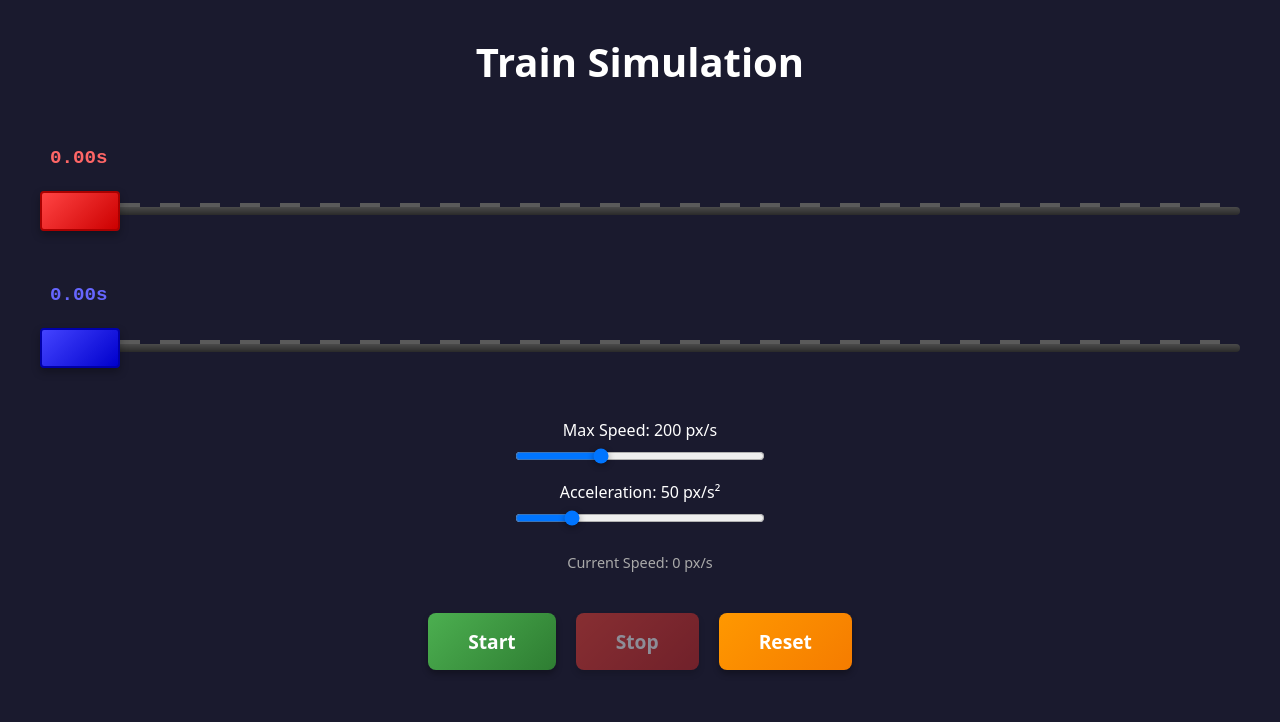
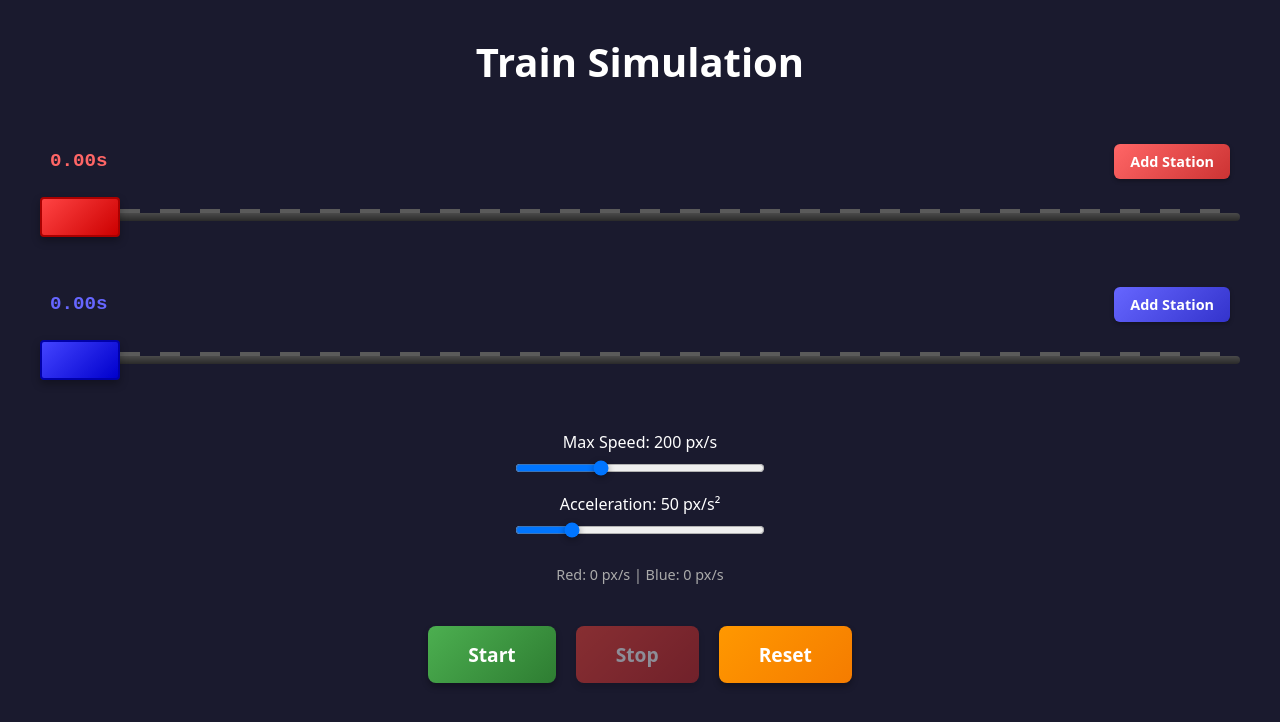
Before and after one commit to GiacomoRobino/train-simulation, a React (Vite) app: page / in a window 1280 px wide. Shown: the top 722 px of the page. Built offline with nearby package versions, Linux system fonts and the light colour scheme.

Commit message:
added stations

```diff
--- a/src/App.css
+++ b/src/App.css
@@ -42,6 +42,13 @@ h1 {
   display: flex;
   flex-direction: column;
   gap: 8px;
+}
+
+.track-header {
+  display: flex;
+  justify-content: space-between;
+  align-items: center;
+  padding-right: 10px;
 }
 
 .track-timer {
@@ -110,6 +117,48 @@ h1 {
 .blue-train {
   background: linear-gradient(135deg, #4444ff, #0000cc);
   border: 2px solid #0000aa;
+}
+
+.station {
+  position: absolute;
+  width: 20px;
+  height: 20px;
+  top: 50%;
+  transform: translate(-50%, -50%);
+  background: linear-gradient(135deg, #4CAF50, #2E7D32);
+  border: 2px solid #1B5E20;
+  border-radius: 3px;
+  z-index: 1;
+}
+
+.station-btn {
+  padding: 8px 16px;
+  font-size: 0.9rem;
+  font-weight: bold;
+  border: none;
+  border-radius: 6px;
+  cursor: pointer;
+  transition: all 0.2s ease;
+  color: white;
+  box-shadow: 0 2px 4px rgba(0, 0, 0, 0.3);
+}
+
+.station-btn:hover:not(:disabled) {
+  transform: translateY(-1px);
+  box-shadow: 0 4px 8px rgba(0, 0, 0, 0.4);
+}
+
+.station-btn:disabled {
+  opacity: 0.5;
+  cursor: not-allowed;
+}
+
+.red-station-btn {
+  background: linear-gradient(135deg, #ff6666, #cc3333);
+}
+
+.blue-station-btn {
+  background: linear-gradient(135deg, #6666ff, #3333cc);
 }
 
 .sliders-container {
--- a/src/App.jsx
+++ b/src/App.jsx
@@ -4,29 +4,117 @@ import './App.css'
 function App() {
   const [isRunning, setIsRunning] = useState(false)
   const [isFinished, setIsFinished] = useState(false)
-  const [redPosition, setRedPosition] = useState(0)
-  const [bluePosition, setBluePosition] = useState(0)
-  const [velocity, setVelocity] = useState(0)
   const [maxSpeed, setMaxSpeed] = useState(200)
   const [acceleration, setAcceleration] = useState(50)
+
+  // Red train state
+  const [redPosition, setRedPosition] = useState(0)
+  const [redVelocity, setRedVelocity] = useState(0)
   const [redTime, setRedTime] = useState(0)
+  const [redFinished, setRedFinished] = useState(false)
+  const [redStation, setRedStation] = useState(null)
+  const [redAtStation, setRedAtStation] = useState(false)
+
+  // Blue train state
+  const [bluePosition, setBluePosition] = useState(0)
+  const [blueVelocity, setBlueVelocity] = useState(0)
   const [blueTime, setBlueTime] = useState(0)
-  const [redFinished, setRedFinished] = useState(false)
   const [blueFinished, setBlueFinished] = useState(false)
+  const [blueStation, setBlueStation] = useState(null)
+  const [blueAtStation, setBlueAtStation] = useState(false)
 
   const animationRef = useRef(null)
   const lastTimeRef = useRef(null)
-  const velocityRef = useRef(0)
-  const positionRef = useRef(0)
   const startTimeRef = useRef(null)
-  const redFinishedRef = useRef(false)
-  const blueFinishedRef = useRef(false)
+
+  // Refs for animation
+  const redRef = useRef({
+    position: 0,
+    velocity: 0,
+    finished: false,
+    atStation: false,
+    stationStopTime: 0,
+    passedStation: false,
+    finishedTime: null
+  })
+  const blueRef = useRef({
+    position: 0,
+    velocity: 0,
+    finished: false,
+    atStation: false,
+    stationStopTime: 0,
+    passedStation: false,
+    finishedTime: null
+  })
 
   const TRAIN_WIDTH = 80
+  const STATION_STOP_DURATION = 1 // seconds
 
-  useEffect(() => {
-    velocityRef.current = velocity
-  }, [velocity])
+  const updateTrain = (state, station, trackWidth, deltaTime, maxSpd, accel) => {
+    const newState = { ...state }
+
+    // If at station, handle stop
+    if (newState.atStation) {
+      newState.stationStopTime += deltaTime
+      if (newState.stationStopTime >= STATION_STOP_DURATION) {
+        newState.atStation = false
+        newState.passedStation = true
+      }
+      return newState
+    }
+
+    const currentPos = newState.position
+    const currentVel = newState.velocity
+
+    // Find next target (station or end)
+    let targetPos = trackWidth
+
+    if (station !== null && !newState.passedStation) {
+      const stationPos = station
+      if (currentPos < stationPos) {
+        targetPos = stationPos
+      }
+    }
+
+    // Calculate stopping distance: d = v² / (2 * a)
+    const stoppingDistance = (currentVel * currentVel) / (2 * accel)
+    const remainingDistance = targetPos - currentPos
+
+    let newVelocity
+    let newPosition
+
+    if (remainingDistance <= stoppingDistance && currentVel > 0) {
+      // Decelerate
+      newVelocity = Math.max(0, currentVel - accel * deltaTime)
+    } else if (currentVel < maxSpd) {
+      // Accelerate
+      newVelocity = Math.min(currentVel + accel * deltaTime, maxSpd)
+    } else {
+      newVelocity = currentVel
+    }
+
+    newPosition = currentPos + newVelocity * deltaTime
+
+    // Check if reached station
+    if (station !== null && !newState.passedStation && newPosition >= station && currentPos < station) {
+      newPosition = station
+      newVelocity = 0
+      newState.atStation = true
+      newState.stationStopTime = 0
+    }
+
+    // Clamp to track end
+    if (newPosition >= trackWidth) {
+      newPosition = trackWidth
+      newVelocity = 0
+      newState.finished = true
+    }
+
+    newState.position = newPosition
+    newState.velocity = newVelocity
+
+    return newState
+  }
 
   useEffect(() => {
     if (isRunning && !isFinished) {
@@ -44,65 +132,56 @@ function App() {
         lastTimeRef.current = currentTime
 
         const trackWidth = window.innerWidth - TRAIN_WIDTH - 40
-        const currentPos = positionRef.current
-        const currentVel = velocityRef.current
 
-        // Calculate stopping distance: d = v² / (2 * a)
-        const stoppingDistance = (currentVel * currentVel) / (2 * acceleration)
-        const remainingDistance = trackWidth - currentPos
-
-        let newVelocity
-        let newPosition
-
-        if (remainingDistance <= stoppingDistance && currentVel > 0) {
-          // Decelerate
-          newVelocity = Math.max(0, currentVel - acceleration * deltaTime)
-        } else if (currentVel < maxSpeed) {
-          // Accelerate
-          newVelocity = Math.min(currentVel + acceleration * deltaTime, maxSpeed)
-        } else {
-          newVelocity = currentVel
+        // Update red train
+        const redState = updateTrain(
+          redRef.current,
+          redStation,
+          trackWidth,
+          deltaTime,
+          maxSpeed,
+          acceleration
+        )
+        redRef.current = redState
+        setRedPosition(redState.position)
+        setRedVelocity(redState.velocity)
+        setRedAtStation(redState.atStation)
+        if (redState.finished && !redRef.current.finishedTime) {
+          redRef.current.finishedTime = (currentTime - startTimeRef.current) / 1000
+          setRedFinished(true)
+          setRedTime(redRef.current.finishedTime)
         }
 
-        newPosition = currentPos + newVelocity * deltaTime
-
-        // Clamp to track end
-        if (newPosition >= trackWidth) {
-          newPosition = trackWidth
-          newVelocity = 0
+        // Update blue train
+        const blueState = updateTrain(
+          blueRef.current,
+          blueStation,
+          trackWidth,
+          deltaTime,
+          maxSpeed,
+          acceleration
+        )
+        blueRef.current = blueState
+        setBluePosition(blueState.position)
+        setBlueVelocity(blueState.velocity)
+        setBlueAtStation(blueState.atStation)
+        if (blueState.finished && !blueRef.current.finishedTime) {
+          blueRef.current.finishedTime = (currentTime - startTimeRef.current) / 1000
+          setBlueFinished(true)
+          setBlueTime(blueRef.current.finishedTime)
         }
 
-        velocityRef.current = newVelocity
-        positionRef.current = newPosition
-        setVelocity(newVelocity)
-        setRedPosition(newPosition)
-        setBluePosition(newPosition)
-
-        // Update timers
+        // Update timers for non-finished trains
         const elapsedTime = (currentTime - startTimeRef.current) / 1000
-
-        if (!redFinishedRef.current) {
-          if (newPosition >= trackWidth) {
-            redFinishedRef.current = true
-            setRedFinished(true)
-            setRedTime(elapsedTime)
-          } else {
+        if (!redRef.current.finished) {
           setRedTime(elapsedTime)
         }
+        if (!blueRef.current.finished) {
+          setBlueTime(elapsedTime)
         }
 
-        if (!blueFinishedRef.current) {
-          if (newPosition >= trackWidth) {
-            blueFinishedRef.current = true
-            setBlueFinished(true)
-            setBlueTime(elapsedTime)
-          } else {
-            setBlueTime(elapsedTime)
-          }
-        }
-
-        // Check if finished
-        if (newPosition >= trackWidth && newVelocity === 0) {
+        // Check if both finished
+        if (redState.finished && blueState.finished) {
           setIsFinished(true)
           setIsRunning(false)
           return
@@ -123,7 +202,7 @@ function App() {
         cancelAnimationFrame(animationRef.current)
       }
     }
-  }, [isRunning, isFinished, maxSpeed, acceleration])
+  }, [isRunning, isFinished, maxSpeed, acceleration, redStation, blueStation])
 
   const handleStart = () => {
     setIsRunning(true)
@@ -138,24 +217,51 @@ function App() {
     setIsFinished(false)
     setRedPosition(0)
     setBluePosition(0)
-    setVelocity(0)
+    setRedVelocity(0)
+    setBlueVelocity(0)
     setRedTime(0)
     setBlueTime(0)
     setRedFinished(false)
     setBlueFinished(false)
-    velocityRef.current = 0
-    positionRef.current = 0
+    setRedAtStation(false)
+    setBlueAtStation(false)
+    redRef.current = {
+      position: 0,
+      velocity: 0,
+      finished: false,
+      atStation: false,
+      stationStopTime: 0,
+      passedStation: false,
+      finishedTime: null
+    }
+    blueRef.current = {
+      position: 0,
+      velocity: 0,
+      finished: false,
+      atStation: false,
+      stationStopTime: 0,
+      passedStation: false,
+      finishedTime: null
+    }
     lastTimeRef.current = null
     startTimeRef.current = null
-    redFinishedRef.current = false
-    blueFinishedRef.current = false
+  }
+
+  const addRedStation = () => {
+    const trackWidth = window.innerWidth - TRAIN_WIDTH - 40
+    setRedStation(trackWidth / 2)
+  }
+
+  const addBlueStation = () => {
+    const trackWidth = window.innerWidth - TRAIN_WIDTH - 40
+    setBlueStation(trackWidth / 2)
   }
 
   const formatTime = (time) => {
     return time.toFixed(2) + 's'
   }
 
-  const simulationStarted = isRunning || isFinished || velocity > 0 || redPosition > 0
+  const simulationStarted = isRunning || isFinished || redVelocity > 0 || redPosition > 0
 
   return (
     <div className="simulation-container">
@@ -163,12 +269,25 @@ function App() {
 
       <div className="tracks-container">
         <div className="track-wrapper">
+          <div className="track-header">
             <div className="track-timer red-timer">
               {formatTime(redTime)}
               {redFinished && ' ✓'}
+              {redAtStation && ' (at station)'}
+            </div>
+            <button
+              className="station-btn red-station-btn"
+              onClick={addRedStation}
+              disabled={simulationStarted || redStation !== null}
+            >
+              Add Station
+            </button>
           </div>
           <div className="track">
             <div className="track-line"></div>
+            {redStation !== null && (
+              <div className="station" style={{ left: `${redStation}px` }}></div>
+            )}
             <div
               className="train red-train"
               style={{ left: `${redPosition}px` }}
@@ -177,12 +296,25 @@ function App() {
         </div>
 
         <div className="track-wrapper">
+          <div className="track-header">
             <div className="track-timer blue-timer">
               {formatTime(blueTime)}
               {blueFinished && ' ✓'}
+              {blueAtStation && ' (at station)'}
+            </div>
+            <button
+              className="station-btn blue-station-btn"
+              onClick={addBlueStation}
+              disabled={simulationStarted || blueStation !== null}
+            >
+              Add Station
+            </button>
           </div>
           <div className="track">
             <div className="track-line"></div>
+            {blueStation !== null && (
+              <div className="station" style={{ left: `${blueStation}px` }}></div>
+            )}
             <div
               className="train blue-train"
               style={{ left: `${bluePosition}px` }}
@@ -215,7 +347,7 @@ function App() {
           />
         </div>
         <div className="velocity-display">
-          Current Speed: {Math.round(velocity)} px/s
+          Red: {Math.round(redVelocity)} px/s | Blue: {Math.round(blueVelocity)} px/s
           {isFinished && ' - Finished!'}
         </div>
       </div>
```
Lines whose indentation alone changed are shown as unchanged.
